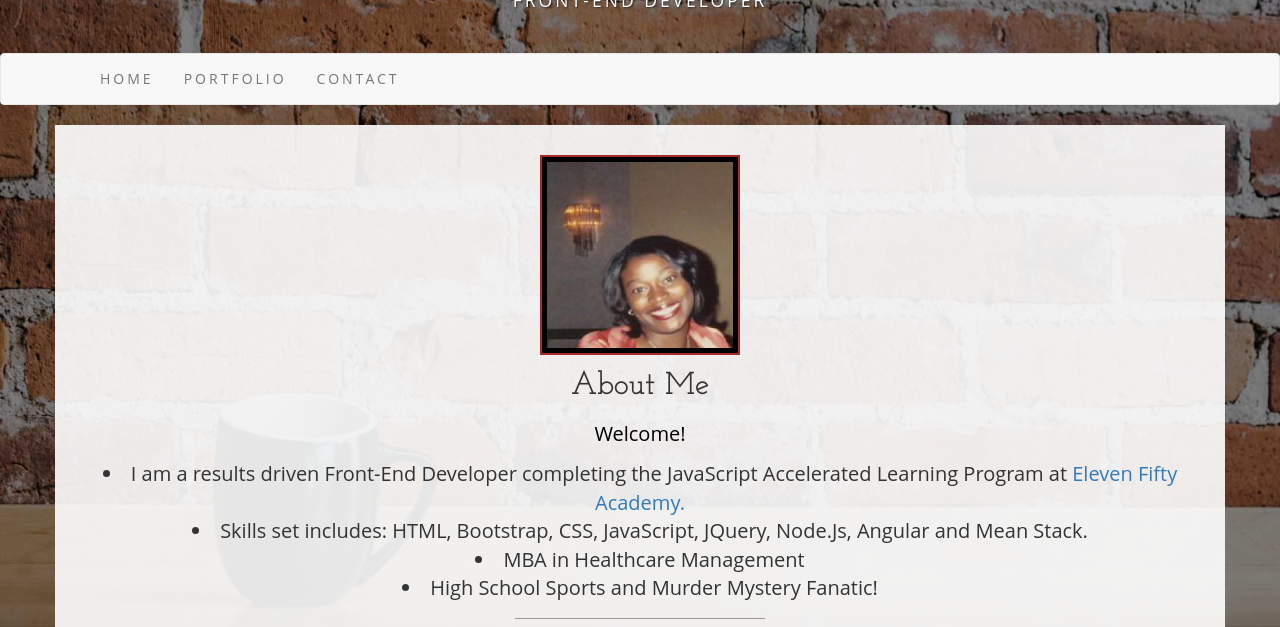
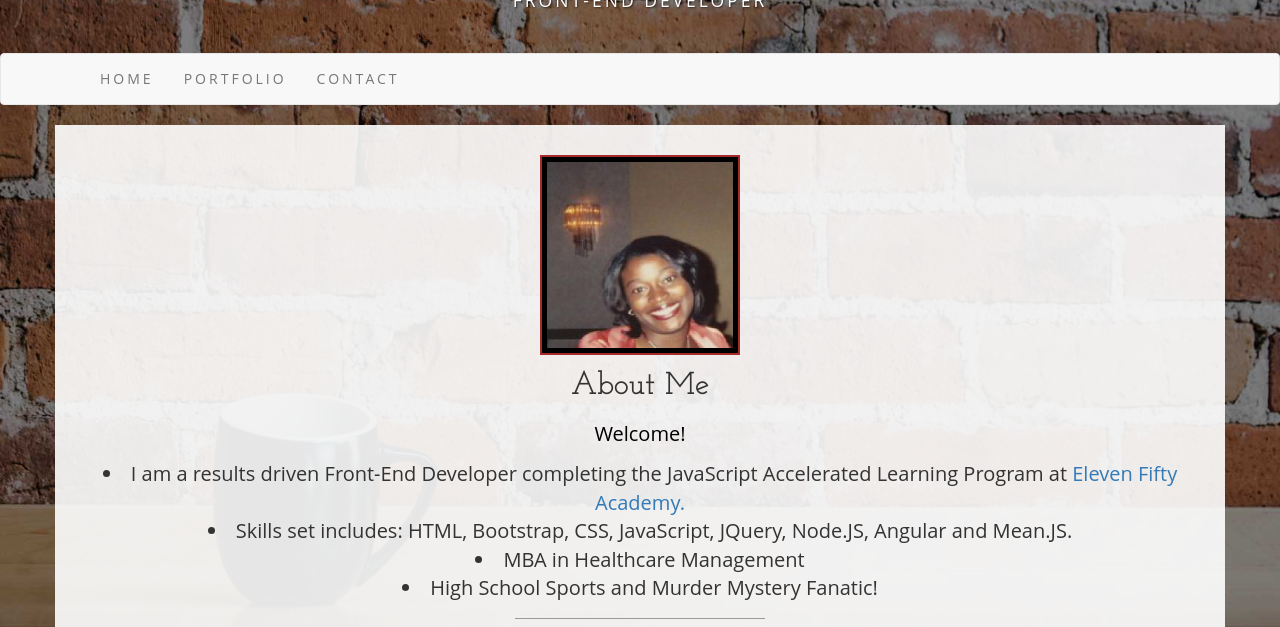
Before and after one commit to DDavi23/DDavi23.github.io, a plain HTML site: page index.html in a window 1280 px wide. Shown: the part 173-800 px from the top of the page. Drawn offline with Linux system fonts and the light colour scheme.

Commit message:
changed about me

```diff
--- a/index.html
+++ b/index.html
@@ -119,7 +119,7 @@
                     </h2>
                     <p style="font-size: 20px"> Welcome!</p>
                     <li style="font-size: 20px"> I am a results driven Front-End Developer completing the JavaScript Accelerated Learning Program at <a href="https://elevenfifty.org/"target="_blank">Eleven Fifty Academy.</a></li>
-                    <li style="font-size: 20px">Skills set includes: HTML, Bootstrap, CSS, JavaScript, JQuery, Node.Js, Angular and Mean Stack.</li>
+                    <li style="font-size: 20px">Skills set includes: HTML, Bootstrap, CSS, JavaScript, JQuery, Node.JS, Angular and Mean.JS.</li>
                     <li style="font-size: 20px">MBA in Healthcare  Management
                         </li>
 
```
